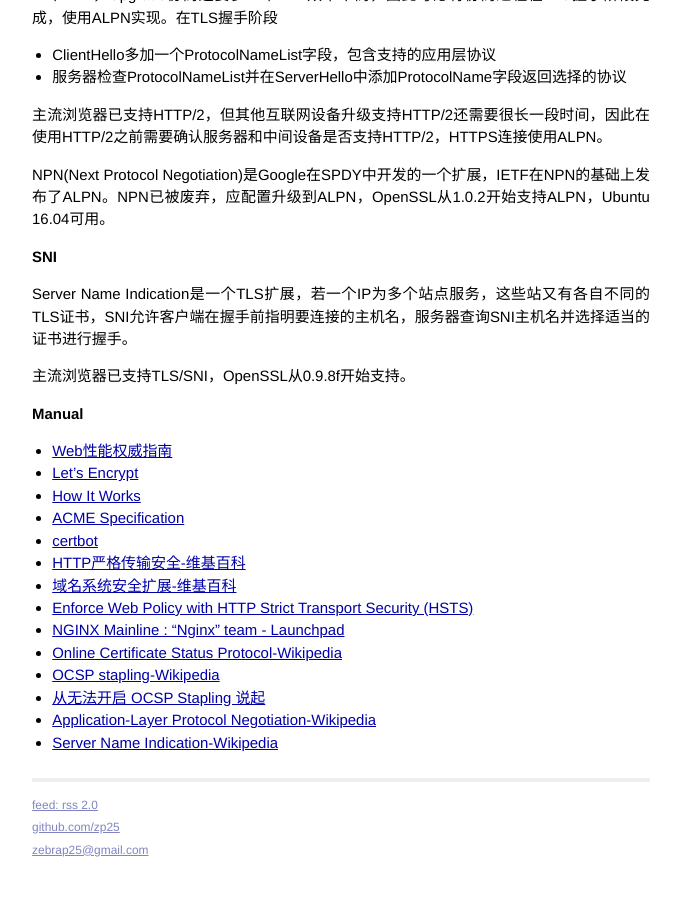
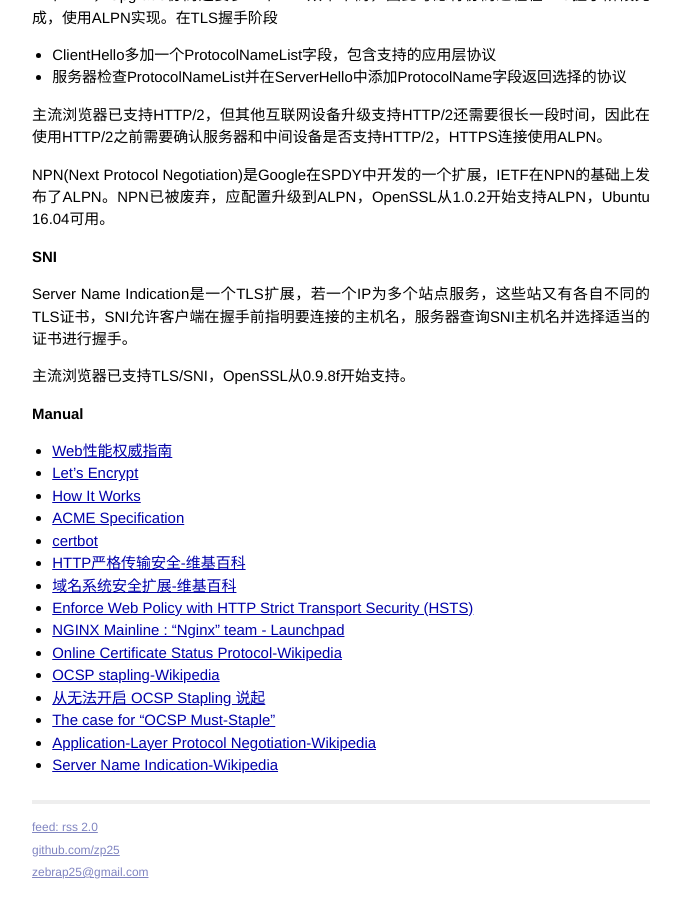
Before and after one commit to zp25/zp25.github.io, a Jekyll site: the page built from _posts/应用/2016-08-26-h2-I.markdown, in a window 1280 px wide and 900 px high, scrolled down 3597 px. Shown: the whole window, without its empty margins (299-980 px from the left). Built offline with Jekyll 4.4.1, drawn with Linux system fonts in a browser that asks for light colours; before the commit the page ends 4475 px from its top, so only the background shows below that.

Commit message:
Update: OCSP Must-Staple资料

```diff
--- a/_posts/应用/2016-08-26-h2-I.markdown
+++ b/_posts/应用/2016-08-26-h2-I.markdown
@@ -136,5 +136,6 @@ Server Name Indication是一个TLS扩展，若一个IP为多个站点服务，
 + [Online Certificate Status Protocol-Wikipedia](https://en.wikipedia.org/wiki/Online_Certificate_Status_Protocol "Online Certificate Status Protocol")
 + [OCSP stapling-Wikipedia](https://en.wikipedia.org/wiki/OCSP_stapling "OCSP stapling")
 + [从无法开启 OCSP Stapling 说起](https://imququ.com/post/why-can-not-turn-on-ocsp-stapling.html "从无法开启 OCSP Stapling 说起")
++ [The case for “OCSP Must-Staple”](https://www.grc.com/revocation/ocsp-must-staple.htm "The case for “OCSP Must-Staple”")
 + [Application-Layer Protocol Negotiation-Wikipedia](https://en.wikipedia.org/wiki/Application-Layer_Protocol_Negotiation "Application-Layer Protocol Negotiation")
 + [Server Name Indication-Wikipedia](https://en.wikipedia.org/wiki/Server_Name_Indication "Server Name Indication")
```
